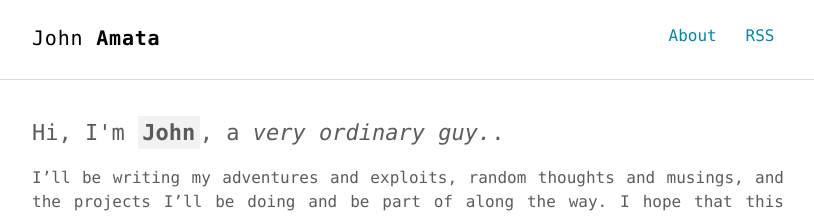
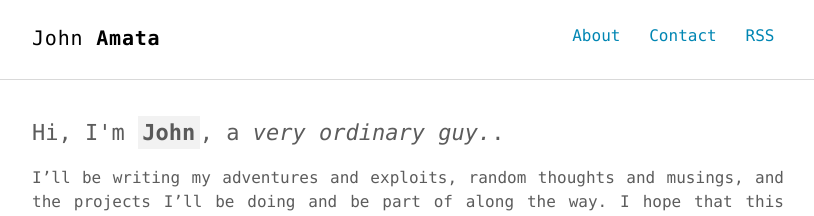
Before and after one commit to jpamata/jpamata.github.io, a Jekyll site: the page built from index.html, in a window 1280 px wide. Shown: the top 216 px of the page, without its empty margins (232-1046 px from the left). Built offline with Jekyll 4.4.1, drawn with Linux system fonts in a browser that asks for light colours.

Commit message:
Update nav.html

```diff
--- a/_includes/nav.html
+++ b/_includes/nav.html
@@ -4,6 +4,7 @@
     <h1 class="logo"><a href="{{ '/' | prepend: site.baseurl }}">{{ site.title }}<span>{{ site.title2 }}</span></a></h1>
     <ul class="navbar">
       <li><a href="{{ '/about' | prepend: site.baseurl }}">About</a></li>
+      <li><a href="{{ "/sendoffers" | prepend: site.baseurl }}" target="_blank">Contact</a></li>
       <li><a href="{{ "/feed.xml" | prepend: site.baseurl }}" target="_blank">RSS</a></li>
     </ul>
   </div>
```
